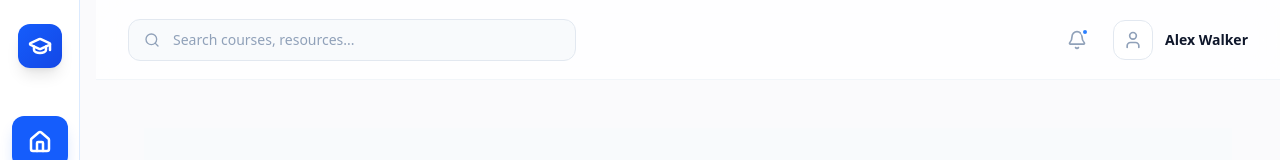
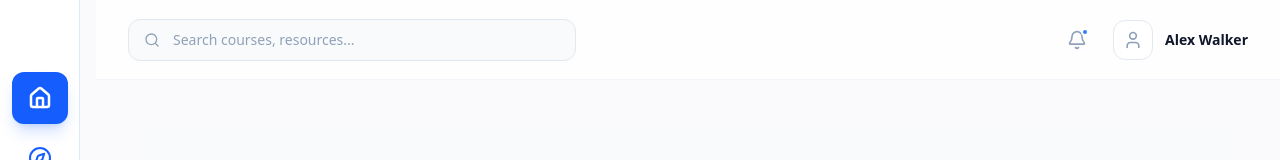
Before and after one commit to JesseJohn7/sabiskill, a Next.js app: page /dashboard in a window 1280 px wide. Shown: the top 160 px of the page. Built offline with nearby package versions, Linux system fonts and the light colour scheme.

Commit message:
remove logo

```diff
--- a/app/dashboard/components/sidebar.tsx
+++ b/app/dashboard/components/sidebar.tsx
@@ -70,9 +70,9 @@ const Sidebar: React.FC<Props> = ({ currentTab, setCurrentTab, isOpen, setIsOpen
         {/* Header */}
         <div className="p-5 lg:p-6 flex items-center justify-between lg:justify-center border-b border-blue-50 lg:border-0">
           <div className="flex items-center gap-3">
-            <div className="bg-gradient-to-br from-blue-600 to-blue-700 p-2.5 rounded-xl shadow-lg flex items-center justify-center">
+           {/*  <div className="bg-gradient-to-br from-blue-600 to-blue-700 p-2.5 rounded-xl shadow-lg flex items-center justify-center">
               <GraduationCap className="w-6 h-6 text-white" strokeWidth={2.5} />
-            </div>
+            </div> */}
             {isOpen && (
               <span className="font-black text-xl text-blue-900 tracking-tight lg:hidden">
                 EduFlow
```
